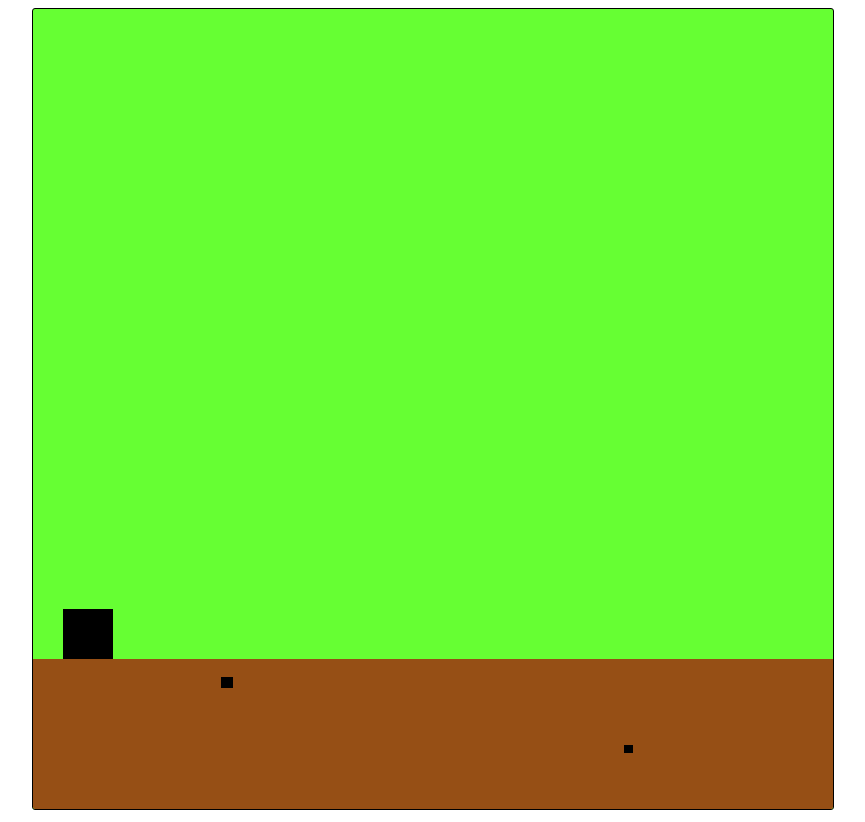
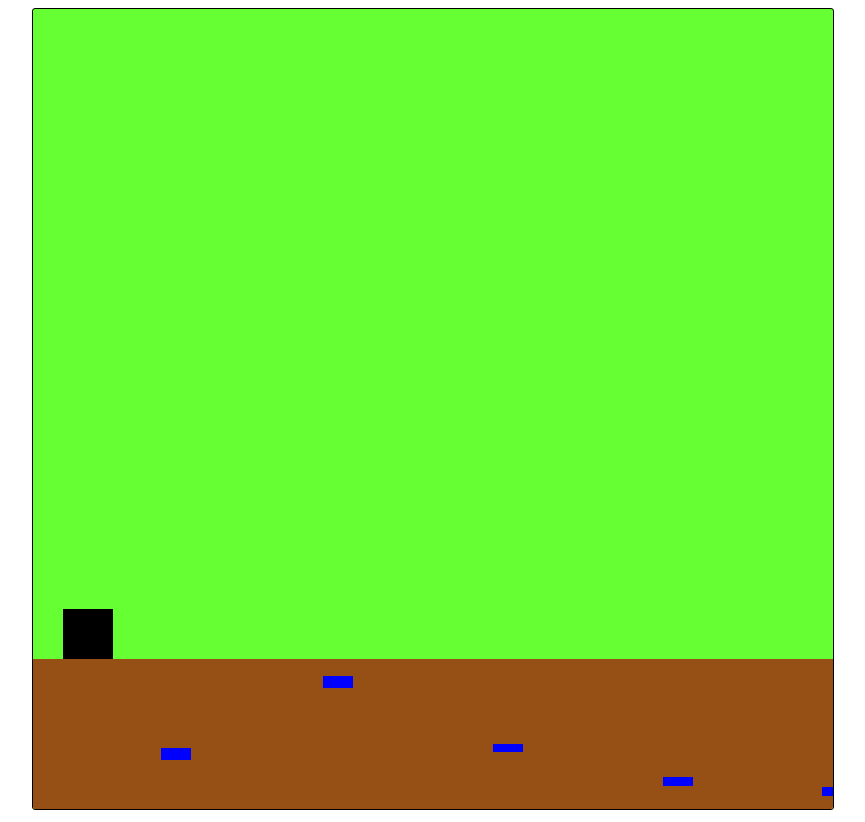
Before and after one commit to samuelkarsko/minigames, a plain HTML site: page index.html in a window 1280 px wide. Shown: the whole page, without its empty margins (207-1072 px from the left). Drawn offline with Linux system fonts and the light colour scheme.

Commit message:
Movin' particles
Fixed particle effects

```diff
--- a/karsko.js
+++ b/karsko.js
@@ -2,6 +2,21 @@
 var c = document.getElementById("game1");
 var ctx = c.getContext("2d");
 
+
+function jumpup(argument) {
+
+}
+
+
+
+function updatefloor(){
+	//creating floor
+floor.y = c.height - floor.height;
+floor.width = c.width;
+ctx.fillStyle="#964f15";
+ctx.fillRect(floor.x,floor.y,floor.width,floor.height);
+
+}
 
 
 function repaint() {
@@ -15,12 +30,6 @@ floor.width = c.width;
 ctx.fillStyle="#964f15";
 ctx.fillRect(floor.x,floor.y,floor.width,floor.height);
 
-
-}
-
-function changepos() {
-	ctx.clearRect(figure.x, figure.y, figure.width, figure.height);
-	repaint();
 }
 
 
--- a/particles.js
+++ b/particles.js
@@ -5,24 +5,30 @@ var ctx = c.getContext("2d");
 
 
 function createparticle() {
-ctx.clearRect(particlepos,particlex,particlelength,particleheight);
 var height = floor.height;
 var particleheight = random(8, 12);
 var particlelength = random(8, 12);
-var particlex = random(650, 800-particleheight);
-var particlepos = 800-particlelength;
-ctx.fillStyle="black";
-ctx.fillRect(particlepos,particlex,particlelength,particleheight);
-setInterval(move, 10);
+var particlepositionx = 800 - particlelength;
+var particlepositiony = random(650, 800);
+var particleinterval = setInterval(move, 30);
+particlerender();
 function move() {
-	particlepos -= 10;
-	ctx.fillStyle="black";
-	ctx.fillRect(particlepos,particlex,particlelength,particleheight);
+particlepositionx -= 10;
+particlerender();
+if (particlepositionx < -30) {
+	clearInterval(particleinterval);
+	return;
+}
+}
+function particlerender() {
+var oldposition = particlepositionx + 30;
+ctx.fillStyle="#964f15";
+ctx.fillRect(oldposition,particlepositiony,10,particleheight);
+
+ctx.fillStyle="blue";
+ctx.fillRect(particlepositionx, particlepositiony, particlelength, particleheight);
 }
 }
 
 
-
-
-createparticle();
-setInterval(createparticle, 400);
+setInterval(createparticle, 500);
--- a/script.js
+++ b/script.js
@@ -3,4 +3,13 @@ var c = document.getElementById("game1");
 var ctx = c.getContext("2d");
 
 repaint();
-setInterval(changepos, 10);
+
+
+
+
+window.onkeyup = function(e) {
+   var key = e.keyCode ? e.keyCode : e.which;
+   if (key == 32) {
+   		jumpup();
+   }
+}
```
Also changed, not shown: style.css (line endings or trailing spaces).
